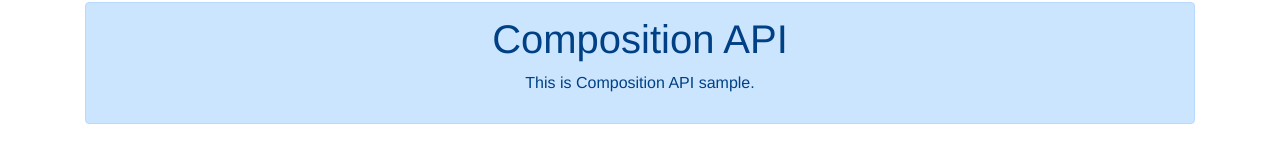
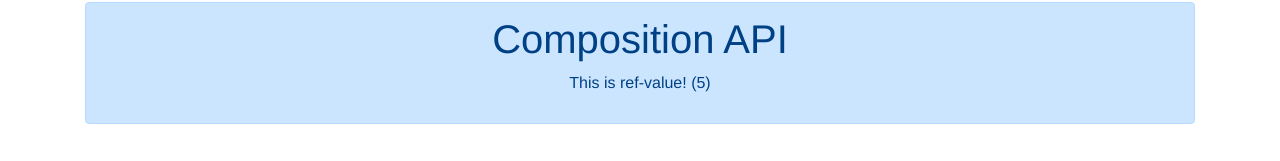
Before and after one commit to 4masa6/composition_api, a Vue app: page / in a window 1280 px wide. Shown: the part 119-280 px from the top of the page. Built offline with nearby package versions, Linux system fonts and the light colour scheme.

Commit message:
refと参照の確認

```diff
--- a/src/components/HelloWorld.vue
+++ b/src/components/HelloWorld.vue
@@ -1,18 +1,28 @@
 <template>
   <div class="alert alert-primary">
     <h1>{{ title }}</h1>
-    <p>{{ msg }}</p>
+    <p>{{ data.msg }} ({{ data.count }})</p>
   </div>
 </template>
 
 <script>
+import { ref } from 'vue'
+
 export default {
   props: {
     title: String,
-    msg: String
   },
   setup(props) {
-    console.log(props)
+    const data = ref({
+      msg: 'This is ref-value!',
+      count: 0
+    })
+    setInterval(() => {
+      data.value.count++ // dataは値そのものではなく、参照。ref.valueでdataが参照しているオブジェクトにアクセスできる
+    }, 1000)
+    return {
+      data
+    }
   }
 }
 </script>
```
